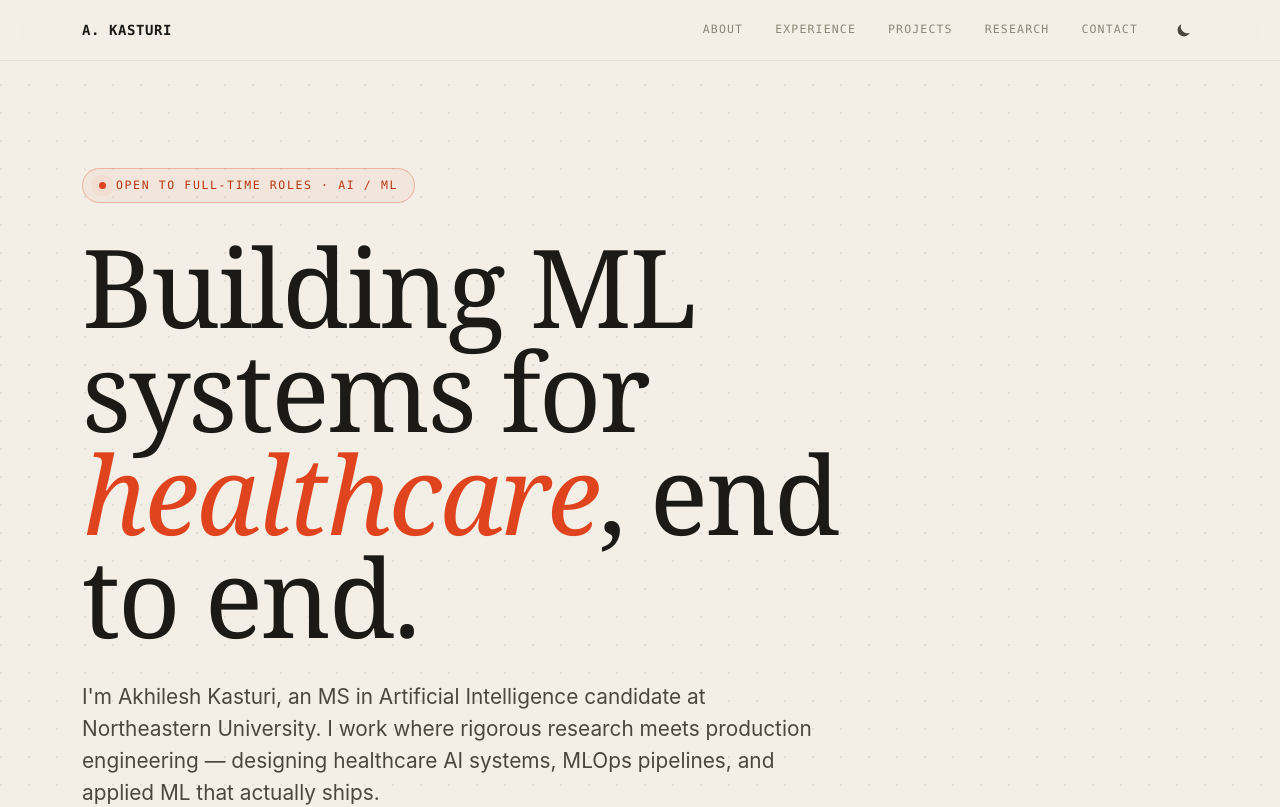
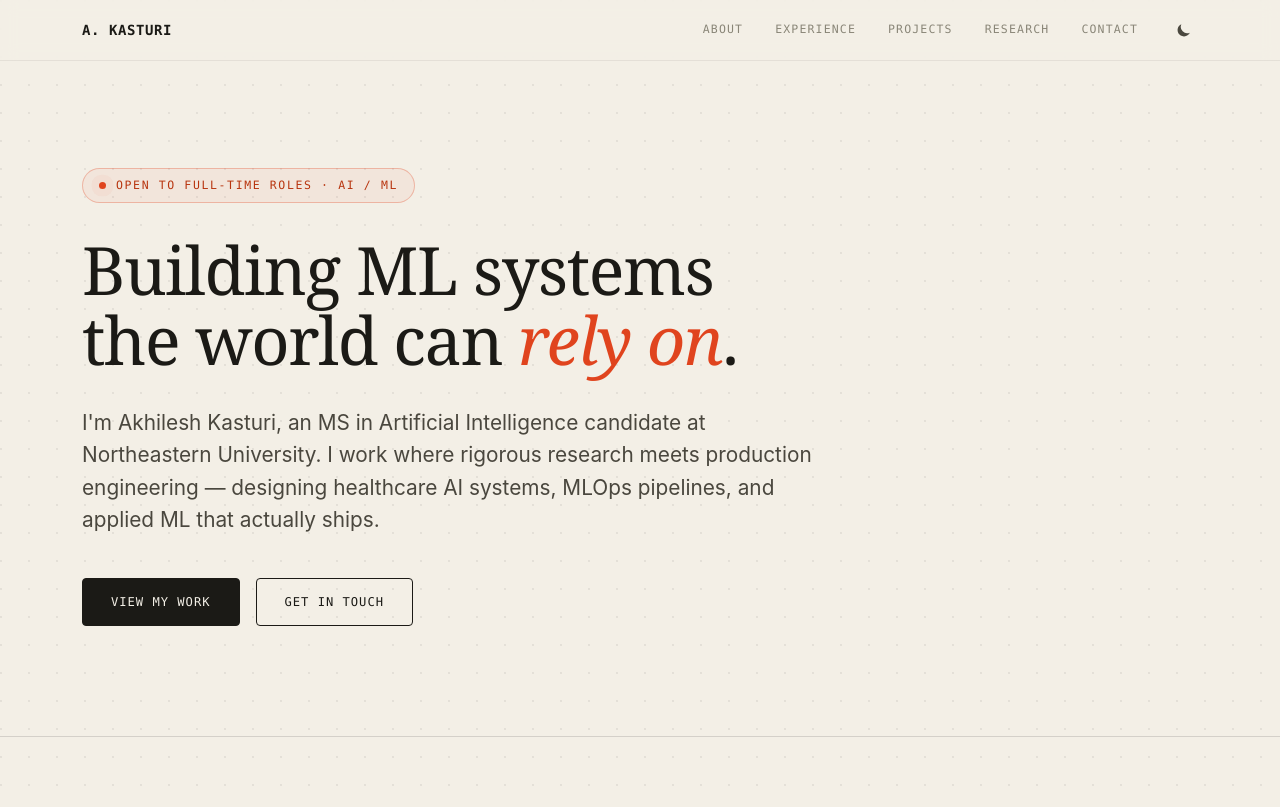
Before and after one commit to AkhilKas/personal-portfolio, a React (Vite) app: page / in a window 1280 px wide. Shown: the top 807 px of the page. Built offline with nearby package versions, Linux system fonts and the light colour scheme.

Commit message:
Broaden hero headline beyond healthcare

```diff
--- a/src/components/Hero.jsx
+++ b/src/components/Hero.jsx
@@ -18,14 +18,15 @@ export default function Hero() {
 
         {/* Headline */}
         <h1
-          className="font-serif font-normal leading-[0.95] tracking-[-0.02em] mb-8"
-          style={{ fontSize: 'clamp(3rem, 8.5vw, 7.2rem)', maxWidth: '14ch' }}
+          className="font-serif font-normal leading-[1.05] tracking-[-0.02em] mb-8"
+          style={{ fontSize: 'clamp(2rem, 5.2vw, 4.4rem)', maxWidth: '24ch' }}
         >
-          Building ML systems for{' '}
+          Building ML systems<br />
+          the world can{' '}
           <em className="italic" style={{ color: 'var(--accent)', fontVariationSettings: '"opsz" 144' }}>
-            healthcare
+            rely on
           </em>
-          , end to end.
+          .
         </h1>
 
         {/* Sub */}
```
